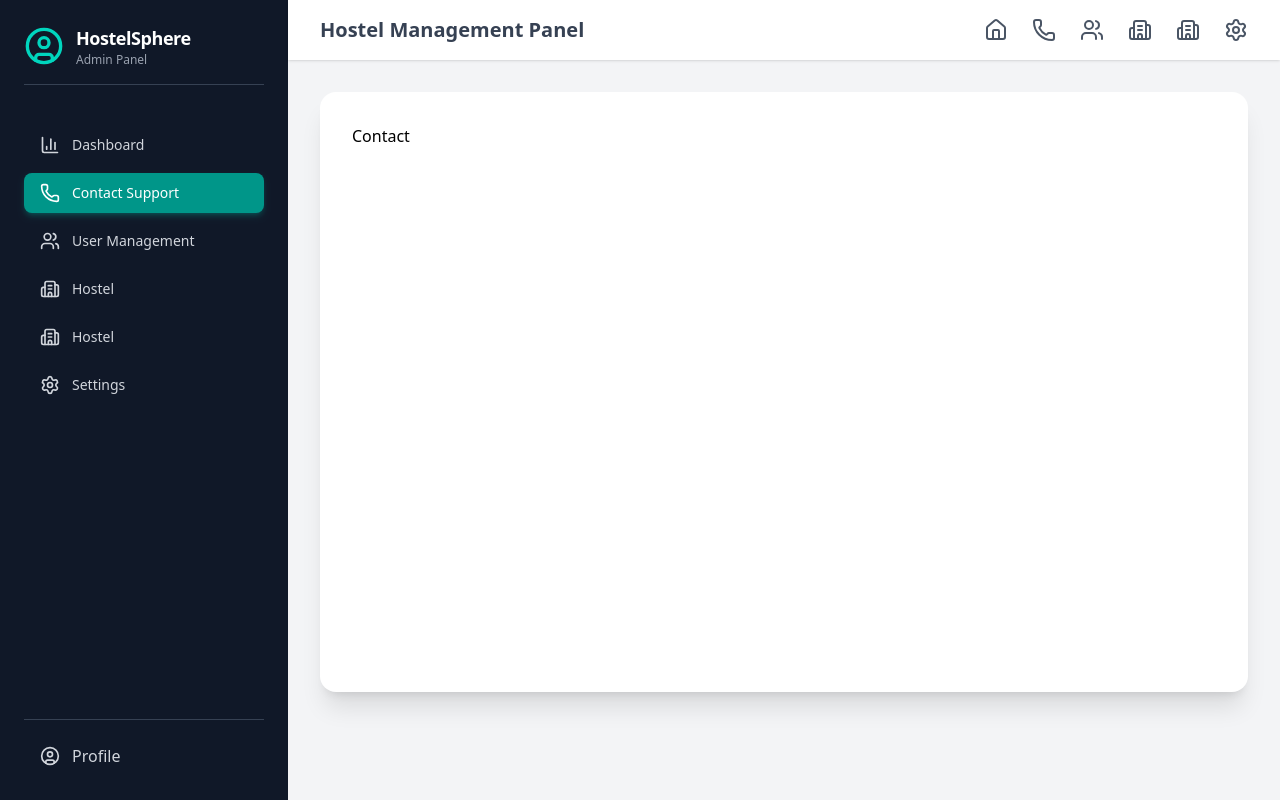
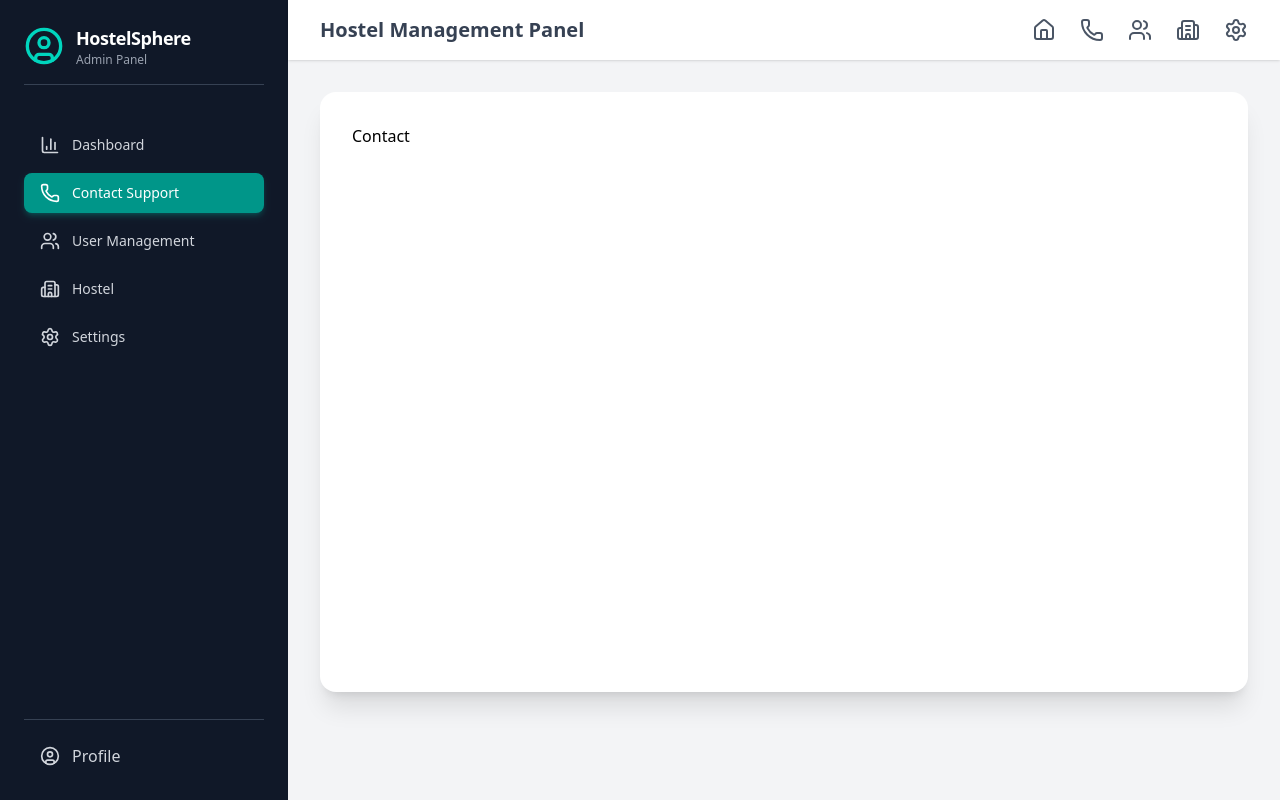
Before and after one commit to AbuRahman20/hpms_client, a React (Vite) app: page /layout/contact in a window 1280 px wide. Built offline with nearby package versions, Linux system fonts and the light colour scheme.

Commit message:
feat: Refactor hostel management structure and remove unused components

```diff
--- a/src/App.jsx
+++ b/src/App.jsx
@@ -5,8 +5,7 @@ import Layout from './pages/Layout'
 import Home from './pages/Home'
 import Contact from './pages/Contact'
 import UserManagement from './pages/UserManagement'
-import Hostel from './pages/Hostel'
-import Payment from './pages/Payment'
+import HostelManagement from './pages/HostelManagement'
 
 function App() {
 
@@ -18,8 +17,7 @@ function App() {
 					<Route path='home' element={<Home />} />
 					<Route path='contact' element={<Contact />} />
 					<Route path='userManagement' element={<UserManagement />} />
-					<Route path='hostelManagement' element={<Hostel />} />
-					<Route path='payment' element={<Payment />} />
+					<Route path='hostelManagement' element={<HostelManagement />} />
 				</Route>
 
 			</Routes>
--- a/src/components/UserManagement/UserTable.jsx
+++ b/src/components/UserManagement/UserTable.jsx
@@ -12,7 +12,6 @@ function UserTable({ filteredUsers, searchTerm, onDelete, onEdit }) {
                             <th className="text-left px-6 py-3 text-xs font-medium text-gray-500 uppercase">Reg No</th>
                             <th className="text-left px-6 py-3 text-xs font-medium text-gray-500 uppercase">Name</th>
                             <th className="text-left px-6 py-3 text-xs font-medium text-gray-500 uppercase">Department</th>
-
                             <th className="text-left px-6 py-3 text-xs font-medium text-gray-500 uppercase">Year</th>
                             <th className="text-left px-6 py-3 text-xs font-medium text-gray-500 uppercase">Phone No</th>
                             <th className="text-right px-6 py-3 text-xs font-medium text-gray-500 uppercase">Actions</th>
--- a/src/pages/Hostel.jsx
+++ b/src/pages/HostelManagement.jsx
@@ -1,26 +1,27 @@
-import React from 'react';
+import React,{useState} from 'react';
 import { Edit2, Trash2 } from 'lucide-react';
 import { useEffect } from 'react';
+import axios from 'axios';
 
-function HostelTable({ filteredHostels, searchTerm, onEdit, onDelete }) {
+function HostelManagement() {
+
+    const [hostels, setHostels] = useState({
+        hostelId: '', hostelName: '', location: '', totalRooms: '', wardenName: ''
+    });
+    const [searchTerm, setSearchTerm] = useState('');
 
     const fetchHostel = async () => {
-            setLoading(true);
-            setError(null);
-            try {
-                const response = await axios.get('http://localhost:5000/fetchhosteldata');
-                setUsers(response.data);
-            } catch (err) {
-                setError('Failed to load hostel data. Please check the backend server and network connection.');
-            } finally {
-                setLoading(false);
-            }
-        };
+        try {
+            const response = await axios.get('http://localhost:5000/fetchhosteldata');
+            setHostels(response.data);
+        } catch (err) {
+            console.log('Error in fetching hostel data : ', err);
+        }
+    };
 
-
-    useEffect(()=>{
+    useEffect(() => {
         fetchHostel();
-    },[])
+    }, [])
 
     return (
         <div className="relative">
@@ -53,8 +54,8 @@ function HostelTable({ filteredHostels, searchTerm, onEdit, onDelete }) {
 
                     {/* TABLE BODY */}
                     <tbody className="divide-y divide-gray-200">
-                        {filteredHostels.length > 0 ? (
-                            filteredHostels.map((hostel, index) => (
+                        {hostels.length > 0 ? (
+                            hostels.map((hostel, index) => (
                                 <tr
                                     key={hostel.hostelId || index}
                                     className="hover:bg-teal-50"
@@ -94,19 +95,17 @@ function HostelTable({ filteredHostels, searchTerm, onEdit, onDelete }) {
                             ))
                         ) : (
                             <tr>
-                                <td
-                                    colSpan="6"
-                                    className="px-6 py-10 text-center text-gray-500 text-lg"
-                                >
+                                <td colSpan="6" className="px-6 py-10 text-center text-gray-500 text-lg">
                                     No hostels found matching "{searchTerm}".
                                 </td>
                             </tr>
                         )}
                     </tbody>
+
                 </table>
             </div>
         </div>
     );
 }
 
-export default HostelTable;
+export default HostelManagement;
--- a/src/pages/Layout.jsx
+++ b/src/pages/Layout.jsx
@@ -87,24 +87,6 @@ export default function Layout() {
 							</NavLink>
 						</li>
 
-						{/* Payment Management */}
-
-						<li>
-							<NavLink
-								to="/layout/Payment"
-								className={({ isActive }) =>
-									`flex items-center gap-3 px-4 py-2.5 rounded-lg transition ${isActive
-										? 'bg-teal-600 text-white shadow-md shadow-teal-600/30'
-										: 'text-gray-300 hover:bg-gray-800 hover:text-white'
-									}`
-								}
-							>
-								{/* <Settings className="w-5 h-5" /> */}
-								< Building2 className="w-5 h-5" />
-								Hostel
-							</NavLink>
-						</li>
-
 						{/* Settings */}
 						<li>
 							<NavLink
@@ -153,9 +135,6 @@ export default function Layout() {
 						<NavLink to="/layout/hostelManagement" className="hover:text-teal-600 transition">
 							<Building2  className="w-6 h-6" />
 						</NavLink>
-						<NavLink to="/layout/Payment" className="hover:text-teal-600 transition">
-							<Building2  className="w-6 h-6" />
-						</NavLink>
 						<NavLink to="/layout/settings" className="hover:text-teal-600 transition">
 							<Settings className="w-6 h-6" />
 						</NavLink>
--- a/src/pages/Payment.jsx
+++ /dev/null
@@ -1,11 +0,0 @@
-import React from 'react'
-
-function Payment() {
-  return (
-    <div>
-        Hello
-    </div>
-  )
-}
-
-export default Payment
```
